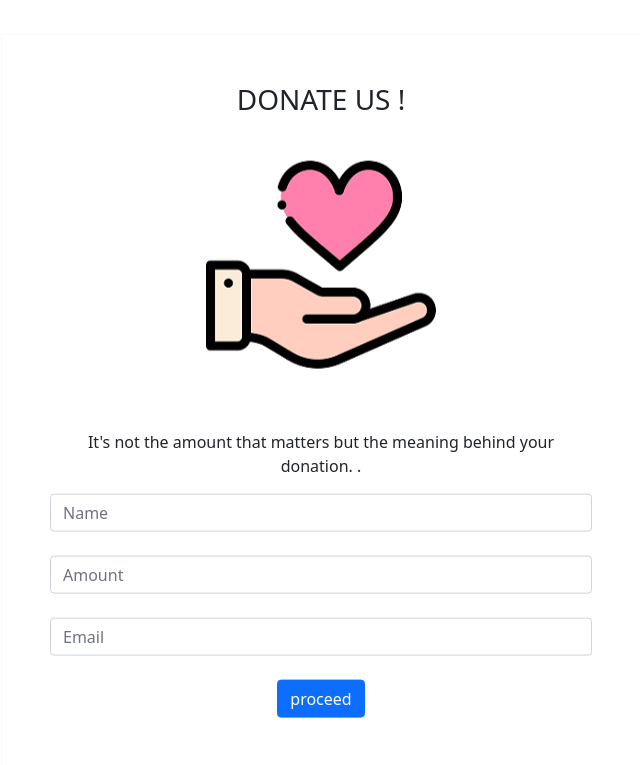
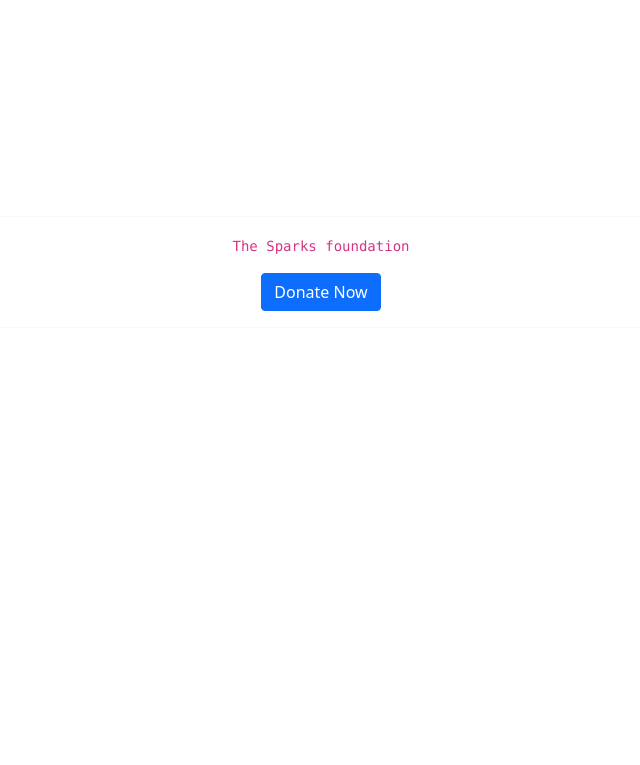
Before and after one commit to shantanu1905/Razorpay_Integration, a Django app: page / in a window 1280 px wide. Shown: the top 765 px of the page, without its empty margins (319-959 px from the left). Run offline with Django 3.2, Linux system fonts and the light colour scheme.

Commit message:
9/9/2021

```diff
--- a/payment/urls.py
+++ b/payment/urls.py
@@ -4,6 +4,7 @@ from .views import *
 
 
 urlpatterns = [
-   path("", home, name="home"),
+   path("donate", home, name="home"),
+   path("", index, name="index"),
    path("success", success, name="success"),
 ]
--- a/payment/views.py
+++ b/payment/views.py
@@ -10,6 +10,10 @@ from django.core.mail import EmailMultiAlternatives
 from django.template.loader import render_to_string
 from django.utils.html import strip_tags
 # Create your views here.
+
+
+def index(request):
+   return render(request , "index.html")
 
 
 
@@ -32,7 +36,7 @@ def home(request):
 
    #email section
     subject = 'Razopay_django_Intregration@<no-reply>'
-    html_content =render_to_string("email.html",{'title':'Conformation mail',})
+    html_content =render_to_string("email.html",{'title':'Conformation mail', 'name':name , 'amount':amount , 'email':email })
     text_content =strip_tags(html_content)
 
     email=EmailMultiAlternatives(
--- a/templates/email.html
+++ b/templates/email.html
@@ -122,7 +122,7 @@ a[x-apple-data-detectors] {
                   <td align="left" style="padding:0;Margin:0;width:560px">
                    <table cellpadding="0" cellspacing="0" width="100%" role="presentation" style="mso-table-lspace:0pt;mso-table-rspace:0pt;border-collapse:collapse;border-spacing:0px">
                      <tr>
-                      <td align="center" style="padding:0;Margin:0;padding-top:10px;padding-bottom:20px"><p style="Margin:0;-webkit-text-size-adjust:none;-ms-text-size-adjust:none;mso-line-height-rule:exactly;font-family:'comic sans ms', 'marker felt-thin', arial, sans-serif;line-height:26px;color:#333333;font-size:17px">Thank you for donating us 😊.</p></td>
+                      <td align="center" style="padding:0;Margin:0;padding-top:10px;padding-bottom:20px"><p style="Margin:0;-webkit-text-size-adjust:none;-ms-text-size-adjust:none;mso-line-height-rule:exactly;font-family:'comic sans ms', 'marker felt-thin', arial, sans-serif;line-height:26px;color:#333333;font-size:17px">Thanks <span style="color:#FF0000">{{name}}</span> for your donation of <span style="color:#FF0000">{{amount}} </span><span style="color:#000000">₹ .</span><span style="color:#FF0000"></span><span style="color:null"><br></span><br>Thank you for donating us 😊.</p></td>
                      </tr>
                    </table></td>
                  </tr>
--- /dev/null
+++ b/templates/index.html
@@ -0,0 +1,32 @@
+{% extends 'base.html' %}
+{% block content %}
+
+
+
+<br><br><br><br><br><br><br><br>
+
+
+
+
+<div class="container my-4">
+
+
+
+    <div class="border border-light p-3 mb-4">
+
+      <div class="text-center">
+        <p> <code>The Sparks foundation</code> </p>
+        <a type="button" class="btn btn-primary" href="donate">Donate Now</a>
+      </div>
+
+    </div>
+
+  </div>
+
+
+
+
+
+
+
+{% endblock %}
```
Also changed, not shown: db.sqlite3.
